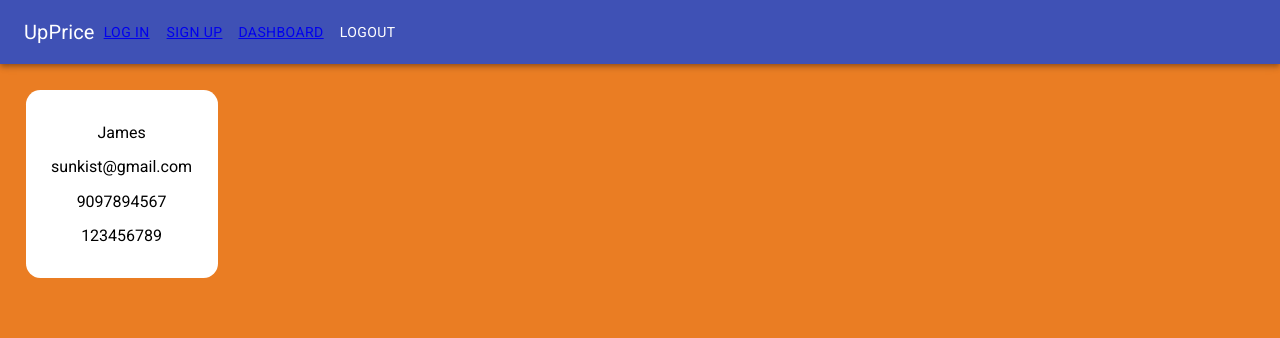
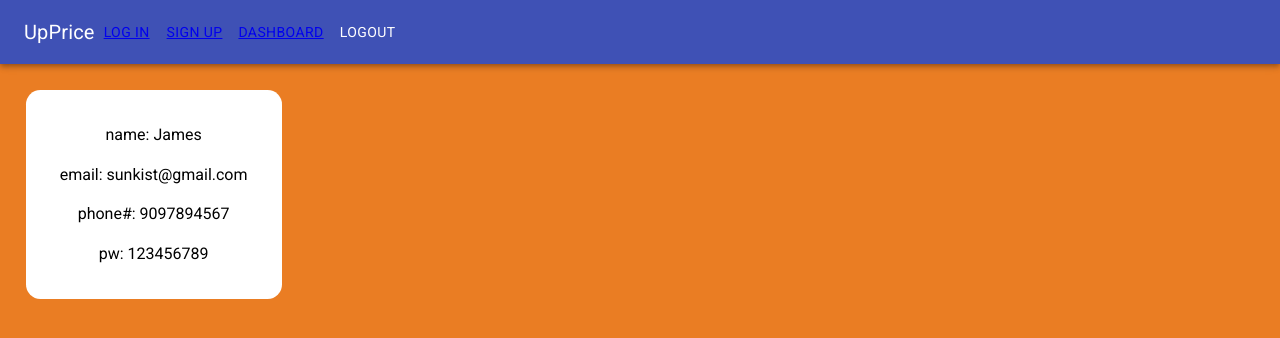
Before and after one commit to bw-airbnb-2/front-end, a React (Create React App) app in the folder airbnb-optimal-price/: page /user-list in a window 1280 px wide. Shown: the top 338 px of the page. Built offline with nearby package versions, Linux system fonts and the light colour scheme.

Commit message:
add some css and info

```diff
--- a/airbnb-optimal-price/src/App.js
+++ b/airbnb-optimal-price/src/App.js
@@ -23,6 +23,7 @@ function App() {
 
   const [userList, setUserList] = useState([
     {
+      id: '',
       name: 'James',
       email: 'sunkist@gmail.com',
       phone: '9097894567',
@@ -36,6 +37,8 @@ function App() {
       setUserList([...userList, userInfo])
 
   }
+
+  console.log(Date.now())
 
   return (
     <Router>
@@ -59,7 +62,7 @@ function App() {
 
               })
             }
-        </Route>
+          </Route>
           <PrivateRoute exact path="/dashboard" component={Dashboard} />
         </Switch>
       </div>
--- a/airbnb-optimal-price/src/Components/Login/Login.css
+++ b/airbnb-optimal-price/src/Components/Login/Login.css
@@ -11,7 +11,7 @@
     justify-content: center;
     align-items: center;
 }
-.mainerDiv{
+.mainerDiv {
     display:flex;
     flex-direction:column;
     padding:10%;
--- a/airbnb-optimal-price/src/Components/SignUp/User.css
+++ b/airbnb-optimal-price/src/Components/SignUp/User.css
@@ -3,7 +3,7 @@
 .userList {
    display: flex;
    flex-flow: column wrap;
-   width: 15%;
+   width: 20%;
    margin: 2%;
    padding: 2% 0;
    align-items: center;
--- a/airbnb-optimal-price/src/Components/SignUp/User.js
+++ b/airbnb-optimal-price/src/Components/SignUp/User.js
@@ -5,10 +5,10 @@ function User({user}) {
 
    return (
       <div className='userList'>
-         <p>{user.name}</p>
-         <p>{user.email}</p>
-         <p>{user.phone}</p>
-         <p>{user.password}</p>
+         <p>name: {user.name}</p>
+         <p>email: {user.email}</p>
+         <p>phone#: {user.phone}</p>
+         <p>pw: {user.password}</p>
       </div>
    )
 }
```
Also changed, not shown: 1 other file (tests, documents, lock files or other folders).
